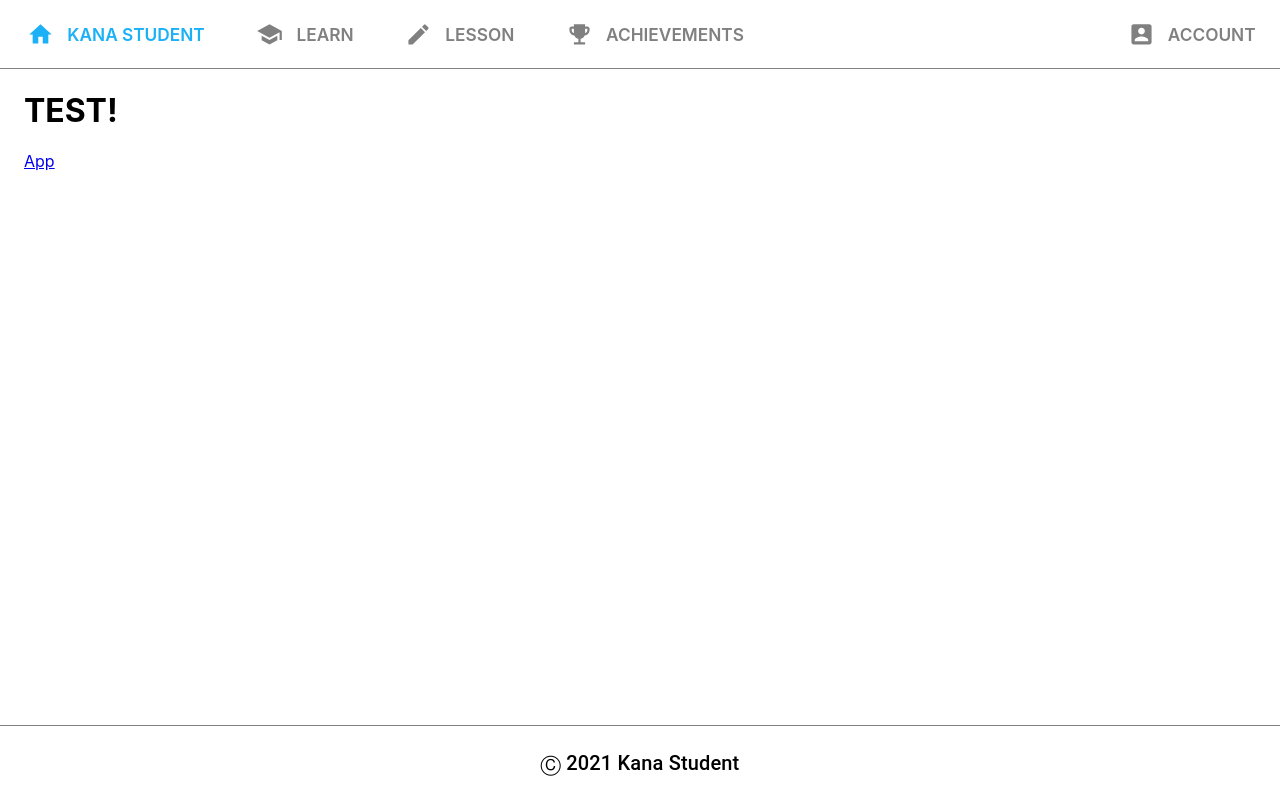
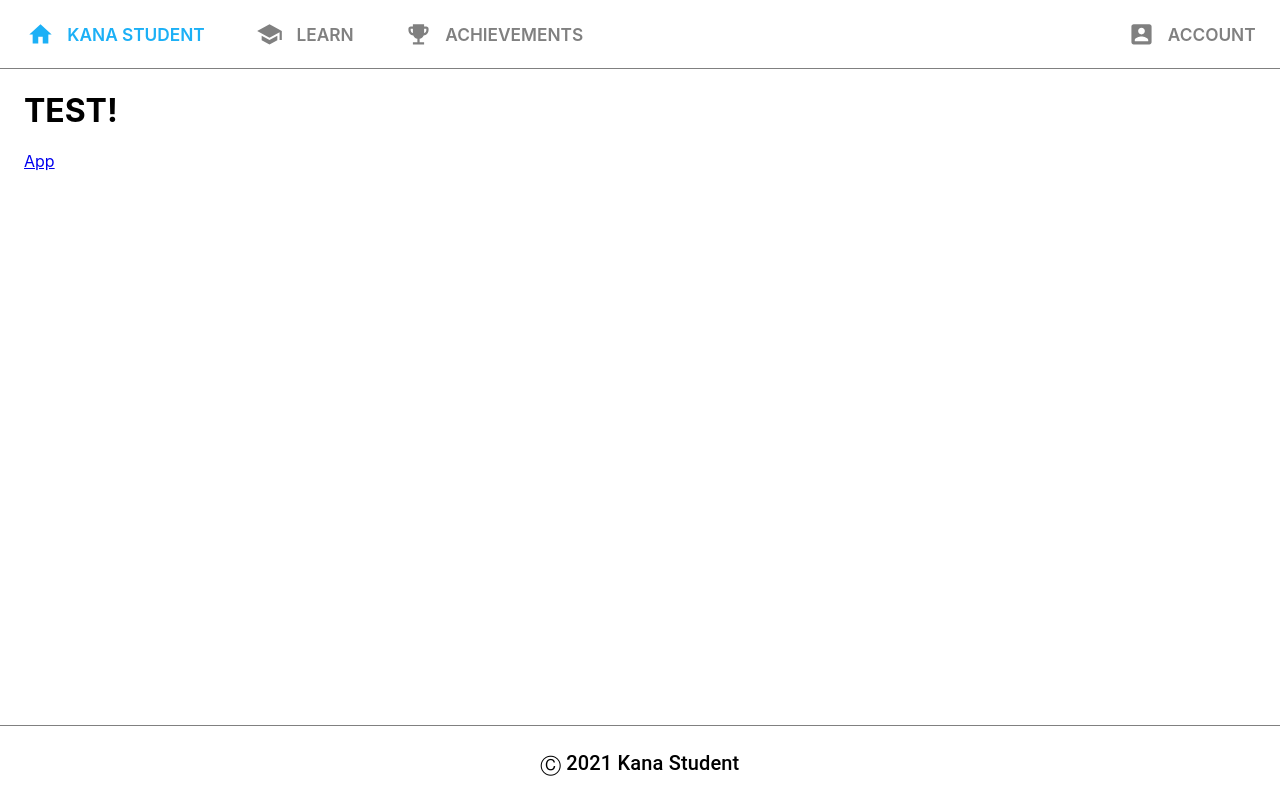
Before and after one commit to alpinagyok/Kana-Student, a React (Create React App) app in the folder client/: page / in a window 1280 px wide. Built offline with nearby package versions, Linux system fonts and the light colour scheme; no server answers.

Commit message:
added animation for hiding /lesson from header

```diff
--- a/client/src/components/Header.tsx
+++ b/client/src/components/Header.tsx
@@ -11,10 +11,12 @@ import {
   AccountBox as AccountIcon,
   Home as HomeIcon,
 } from '@material-ui/icons';
+import { useSelector } from 'react-redux';
 import { signOut } from '../api/auth';
 import { useAuth } from '../contexts/authContext';
 import AuthModal from './AuthModal';
 import { StyledIcon, StyledNavItem, StyledSpan } from './styles';
+import { getPreparedKanas, getSelectedMaterialsBlock } from '../store/lesson/selectors';
 
 export const LOGIN = 'login' as const;
 export const SIGNUP = 'signup' as const;
@@ -26,6 +28,9 @@ const Header: React.FC = () => {
   const location = useLocation();
   const [openedModal, setOpenedModal] = useState<AuthModalType>();
   const [anchorEl, setAnchorEl] = React.useState<null | HTMLElement>(null);
+
+  const selectedMaterial = useSelector(getSelectedMaterialsBlock);
+  const preparedKanas = useSelector(getPreparedKanas);
 
   useEffect(() => {
     Modal.setAppElement('body');
@@ -84,7 +89,11 @@ const Header: React.FC = () => {
             <StyledIcon as={LearnIcon} />
             <StyledSpan>learn</StyledSpan>
           </StyledNavItem>
-          <StyledNavItem to="/lesson" $selected={currentPage === 'lesson'}>
+          <StyledNavItem
+            to="/lesson"
+            $hidden={!selectedMaterial || !preparedKanas || preparedKanas?.length < 4}
+            $selected={currentPage === 'lesson'}
+          >
             <StyledIcon as={LessonIcon} />
             <StyledSpan>lesson</StyledSpan>
           </StyledNavItem>
--- a/client/src/components/styles.ts
+++ b/client/src/components/styles.ts
@@ -14,7 +14,7 @@ export const StyledSpan = styled.span`
   }
 `;
 
-export const StyledNavItem = styled(Link)<{$isGrowing?: boolean, $selected?: boolean}>`
+export const StyledNavItem = styled(Link)<{$isGrowing?: boolean, $selected?: boolean, $hidden?: boolean}>`
   display: flex;
   ${({ $isGrowing }) => $isGrowing
     && css`
@@ -32,9 +32,18 @@ export const StyledNavItem = styled(Link)<{$isGrowing?: boolean, $selected?: boo
   padding-right: clamp(0em, 1.5vw, 1em);
   cursor: pointer;
   text-decoration: inherit;
-  @media (max-width: 810px) {
-    flex-grow: 0;
+  @media (max-width: 820px) {
+    flex-grow: 1;
+    justify-content: center;
+    width: 0;
   }
+  ${({ $hidden }) => $hidden
+    && css`
+      flex-grow: 0 !important;
+      overflow: hidden !important;
+      padding: 0 !important;
+      width: 0 !important;
+  `}
 `;
 
 export const StyledIcon = styled.div`
```
